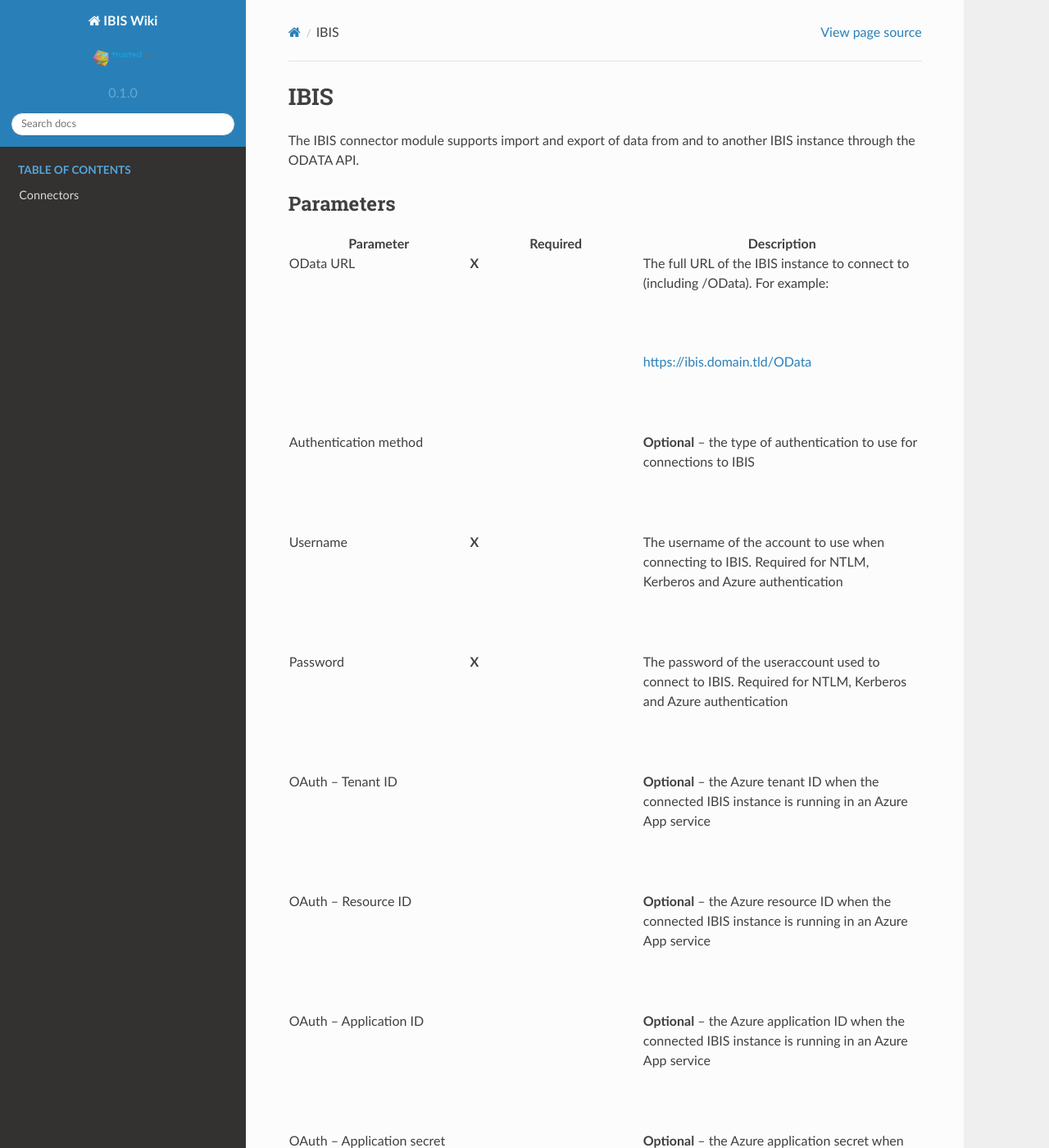
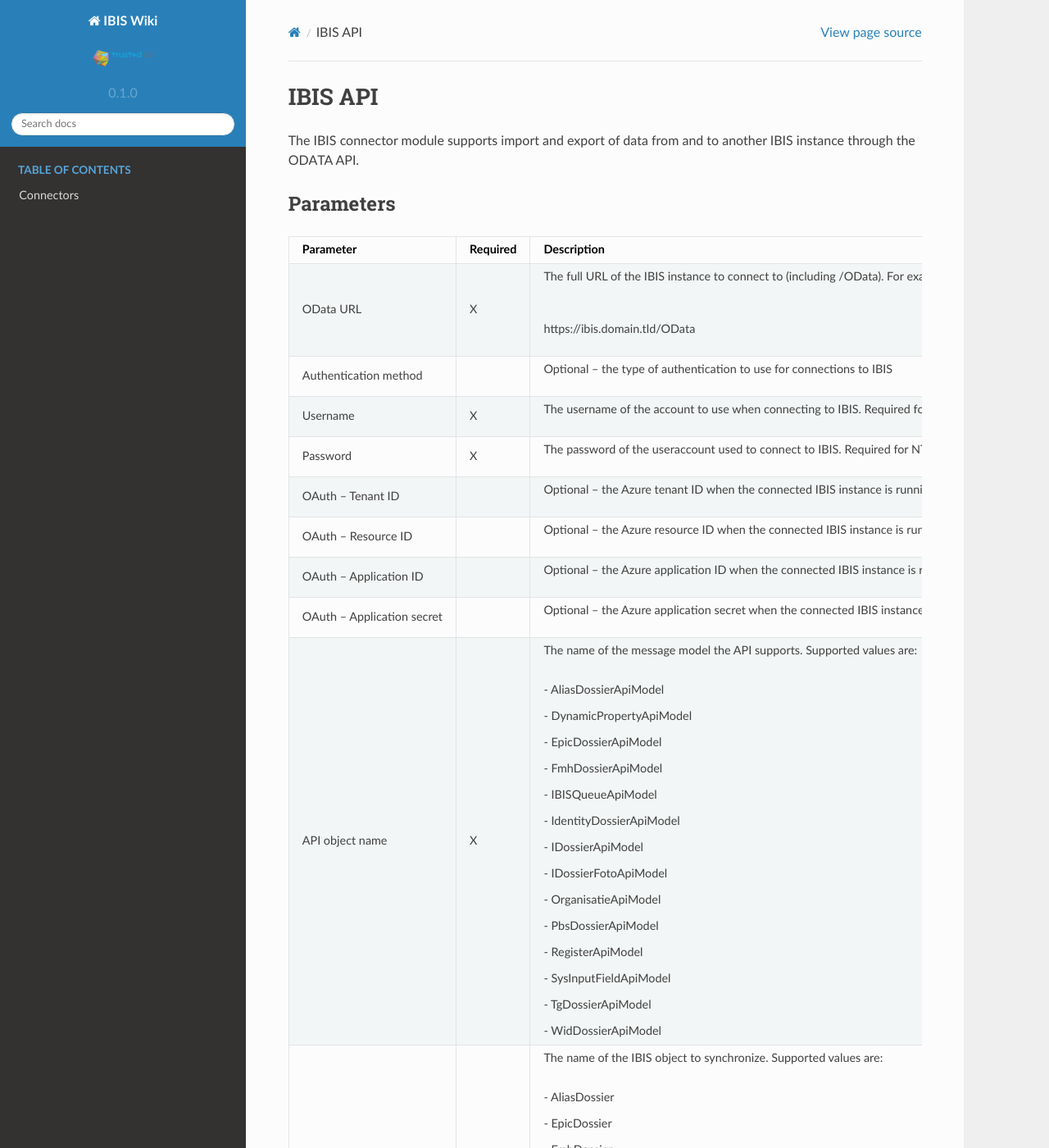
Before and after one commit to Raoulorlando/rtd-tutorial, a Sphinx documentation site: the page built from docs/source/Documentatie/Connectoren/IBIS_Connectoren/Connector_IBISAPI.md, in a window 1280 px wide and 1400 px high. Shown: the whole window at 82% size. Built offline with Sphinx 7.4.7 and the Read the Docs theme 2.0.0, drawn with Linux system fonts in a browser that asks for light colours; nearby versions of some CDN libraries; some web fonts are replaced; library files that are not in the unit come from our copies; pages that are not in the unit, such as notebooks, are missing from menus; some of the changed text lies outside the part shown.

Commit message:
IBIS_Api updated tables

```diff
--- a/docs/source/Documentatie/Connectoren/IBIS_Connectoren/Connector_IBISAPI.md
+++ b/docs/source/Documentatie/Connectoren/IBIS_Connectoren/Connector_IBISAPI.md
@@ -1,164 +1,22 @@
-# IBIS
+# IBIS API
 
 The IBIS connector module supports import and export of data from and to
 another IBIS instance through the ODATA API.
 
 ## Parameters
 
-<table class="table table-bordered">
-<colgroup>
-<col style="width: 33%" />
-<col style="width: 33%" />
-<col style="width: 33%" />
-</colgroup>
-<thead class="thead-light">
-<tr class="header">
-<th>Parameter</th>
-<th class="text-center">Required</th>
-<th>Description</th>
-</tr>
-</thead>
-<tbody>
-<tr class="odd">
-<td><p>OData URL</p></td>
-<td><p><strong>X</strong></p></td>
-<td><p>The full URL of the IBIS instance to connect to (including
-/OData). For example:</p>
-<p> </p>
-<p><a
-href="https://ibis.domain.tld/OData">https://ibis.domain.tld/OData</a></p>
-<p> </p></td>
-</tr>
-<tr class="even">
-<td><p>Authentication method</p></td>
-<td><p><strong> </strong></p></td>
-<td><p><strong>Optional</strong> – the type of authentication to use for
-connections to IBIS</p>
-<p> </p></td>
-</tr>
-<tr class="odd">
-<td><p>Username</p></td>
-<td><p><strong>X</strong></p></td>
-<td><p>The username of the account to use when connecting to IBIS.
-Required for NTLM, Kerberos and Azure authentication</p>
-<p> </p></td>
-</tr>
-<tr class="even">
-<td><p>Password</p></td>
-<td><p><strong>X</strong></p></td>
-<td><p>The password of the useraccount used to connect to IBIS. Required
-for NTLM, Kerberos and Azure authentication</p>
-<p> </p></td>
-</tr>
-<tr class="odd">
-<td><p>OAuth – Tenant ID</p></td>
-<td><p><strong> </strong></p></td>
-<td><p><strong>Optional</strong> – the Azure tenant ID when the
-connected IBIS instance is running in an Azure App service</p>
-<p> </p></td>
-</tr>
-<tr class="even">
-<td><p>OAuth – Resource ID</p></td>
-<td><p><strong> </strong></p></td>
-<td><p><strong>Optional</strong> – the Azure resource ID when the
-connected IBIS instance is running in an Azure App service</p>
-<p> </p></td>
-</tr>
-<tr class="odd">
-<td><p>OAuth – Application ID</p></td>
-<td><p><strong> </strong></p></td>
-<td><p><strong>Optional</strong> – the Azure application ID when the
-connected IBIS instance is running in an Azure App service</p>
-<p> </p></td>
-</tr>
-<tr class="even">
-<td><p>OAuth – Application secret</p></td>
-<td><p><strong> </strong></p></td>
-<td><p><strong>Optional</strong> – the Azure application secret when the
-connected IBIS instance is running in an Azure App service</p>
-<p> </p></td>
-</tr>
-<tr class="odd">
-<td><p>API object name</p></td>
-<td><p><strong>X</strong></p></td>
-<td><p>The name of the message model the API supports. Supported values
-are:</p>
-<ul>
-<li>AliasDossierApiModel</li>
-<li>DynamicPropertyApiModel</li>
-<li>EpicDossierApiModel</li>
-<li>FmhDossierApiModel</li>
-<li>IBISQueueApiModel</li>
-<li>IdentityDossierApiModel</li>
-<li>IDossierApiModel</li>
-<li>IDossierFotoApiModel</li>
-<li>OrganisatieApiModel</li>
-<li>PbsDossierApiModel</li>
-<li>RegisterApiModel</li>
-<li>SysInputFieldApiModel</li>
-<li>TgDossierApiModel</li>
-<li>WidDossierApiModel</li>
-</ul></td>
-</tr>
-<tr class="even">
-<td><p>IBIS object name</p></td>
-<td><p><strong>X</strong></p></td>
-<td><p>The name of the IBIS object to synchronize. Supported values
-are:</p>
-<ul>
-<li>AliasDossier</li>
-<li>EpicDossier</li>
-<li>FmhDossier</li>
-<li>IbisQueue</li>
-<li>IdentityDossier</li>
-<li>IdmNumber</li>
-<li>IDossier</li>
-<li>Organisatie</li>
-<li>PbsDossier</li>
-<li>Register</li>
-<li>Supplier</li>
-<li>SupplierOrganisation</li>
-<li>SupplierStatus</li>
-<li>TgDossier</li>
-<li>WidDossier</li>
-</ul></td>
-</tr>
-<tr class="odd">
-<td><p>OData resource name</p></td>
-<td><p><strong>X</strong></p></td>
-<td><p>The name of the IBIS object as known by the OData API. Supported
-values are:</p>
-<ul>
-<li>AliasDossiers</li>
-<li>DynamicProperties</li>
-<li>EpicDossiers</li>
-<li>FmhDossiers</li>
-<li>IBISQueues</li>
-<li>IDentityDossiers</li>
-<li>IDossierFoto</li>
-<li>IDossiers</li>
-<li>PbsDossiers</li>
-<li>Registers</li>
-<li>Remarks</li>
-<li>SysInputFields</li>
-<li>TgDossiers</li>
-<li>WidDossiers</li>
-</ul></td>
-</tr>
-<tr class="even">
-<td><p>OData filter (query)</p></td>
-<td></td>
-<td><p>Allows for filtering in the OData. For example:
-_01_40_Dienstverband_DatumIngangGeldigheid ge 2018-10-01T00:00:00Z</p>
-<p>For more examples, see "Filtering" section in the <a
-href="javascript:void(0)" class="help-trigger"
-data-helpkey="HelpPageODataApi">OData Api</a> documentation</p></td>
-</tr>
-<tr class="odd">
-<td><p>Enable dynamic properties</p></td>
-<td></td>
-<td><p>Enables the use for dynamic properties. Turn this off when
-connecting to IBIS versions older than 5.4.7</p></td>
-</tr>
-</tbody>
-</table>
+|          Parameter         | Required |                                                                                                                                                                                                                                     Description                                                                                                                                                                                                                                    |
+|:--------------------------|:--------:|:----------------------------------------------------------------------------------------------------------------------------------------------------------------------------------------------------------------------------------------------------------------------------------------------------------------------------------------------------------------------------------------------------------------------------------------------------------------------------------|
+| OData URL                  | X        | The full URL of the IBIS instance to connect to (including /OData). For example:<br> <br> <br> <br>https://ibis.domain.tld/OData<br> <br>                                                                                                                                                                                                                                                                                                                                          |
+| Authentication method      |          | Optional – the type of authentication to use for connections to IBIS<br> <br>                                                                                                                                                                                                                                                                                                                                                                                                      |
+| Username                   | X        | The username of the account to use when connecting to IBIS. Required for NTLM, Kerberos and Azure authentication<br> <br>                                                                                                                                                                                                                                                                                                                                                          |
+| Password                   | X        | The password of the useraccount used to connect to IBIS. Required for NTLM, Kerberos and Azure authentication<br> <br>                                                                                                                                                                                                                                                                                                                                                             |
+| OAuth – Tenant ID          |          | Optional – the Azure tenant ID when the connected IBIS instance is running in an Azure App service<br> <br>                                                                                                                                                                                                                                                                                                                                                                        |
+| OAuth – Resource ID        |          | Optional – the Azure resource ID when the connected IBIS instance is running in an Azure App service<br> <br>                                                                                                                                                                                                                                                                                                                                                                      |
+| OAuth – Application ID     |          | Optional – the Azure application ID when the connected IBIS instance is running in an Azure App service<br> <br>                                                                                                                                                                                                                                                                                                                                                                   |
+| OAuth – Application secret |          | Optional – the Azure application secret when the connected IBIS instance is running in an Azure App service<br> <br>                                                                                                                                                                                                                                                                                                                                                               |
+| API object name            | X        | The name of the message model the API supports. Supported values are:<br> <br> <br>- AliasDossierApiModel<br> <br>- DynamicPropertyApiModel<br> <br>- EpicDossierApiModel<br> <br>- FmhDossierApiModel<br> <br>- IBISQueueApiModel<br> <br>- IdentityDossierApiModel<br> <br>- IDossierApiModel<br> <br>- IDossierFotoApiModel<br> <br>- OrganisatieApiModel<br> <br>- PbsDossierApiModel<br> <br>- RegisterApiModel<br> <br>- SysInputFieldApiModel<br> <br>- TgDossierApiModel<br> <br>- WidDossierApiModel  |
+| IBIS object name           | X        | The name of the IBIS object to synchronize. Supported values are:<br> <br> <br>- AliasDossier<br> <br>- EpicDossier<br> <br>- FmhDossier<br> <br>- IbisQueue<br> <br>- IdentityDossier<br> <br>- IdmNumber<br> <br>- IDossier<br> <br>- Organisatie<br> <br>- PbsDossier<br> <br>- Register<br> <br>- Supplier<br> <br>- SupplierOrganisation<br> <br>- SupplierStatus<br> <br>- TgDossier<br> <br>- WidDossier                                                                                                  |
+| OData resource name        | X        | The name of the IBIS object as known by the OData API. Supported values are:<br> <br> <br>- AliasDossiers<br> <br>- DynamicProperties<br> <br>- EpicDossiers<br> <br>- FmhDossiers<br> <br>- IBISQueues<br> <br>- IDentityDossiers<br> <br>- IDossierFoto<br> <br>- IDossiers<br> <br>- PbsDossiers<br> <br>- Registers<br> <br>- Remarks<br> <br>- SysInputFields<br> <br>- TgDossiers<br> <br>- WidDossiers                                                                                                  |
+| OData filter (query)       |          | Allows for filtering in the OData. For example: _01_40_Dienstverband_DatumIngangGeldigheid ge 2018-10-01T00:00:00Z<br> <br>For more examples, see "Filtering" section in the OData Api documentation                                                                                                                                                                                                                                                                               |
+| Enable dynamic properties  |          | Enables the use for dynamic properties. Turn this off when connecting to IBIS versions older than 5.4.7                                                                                                                                                                                                                                                                                                                                                                            |
```
